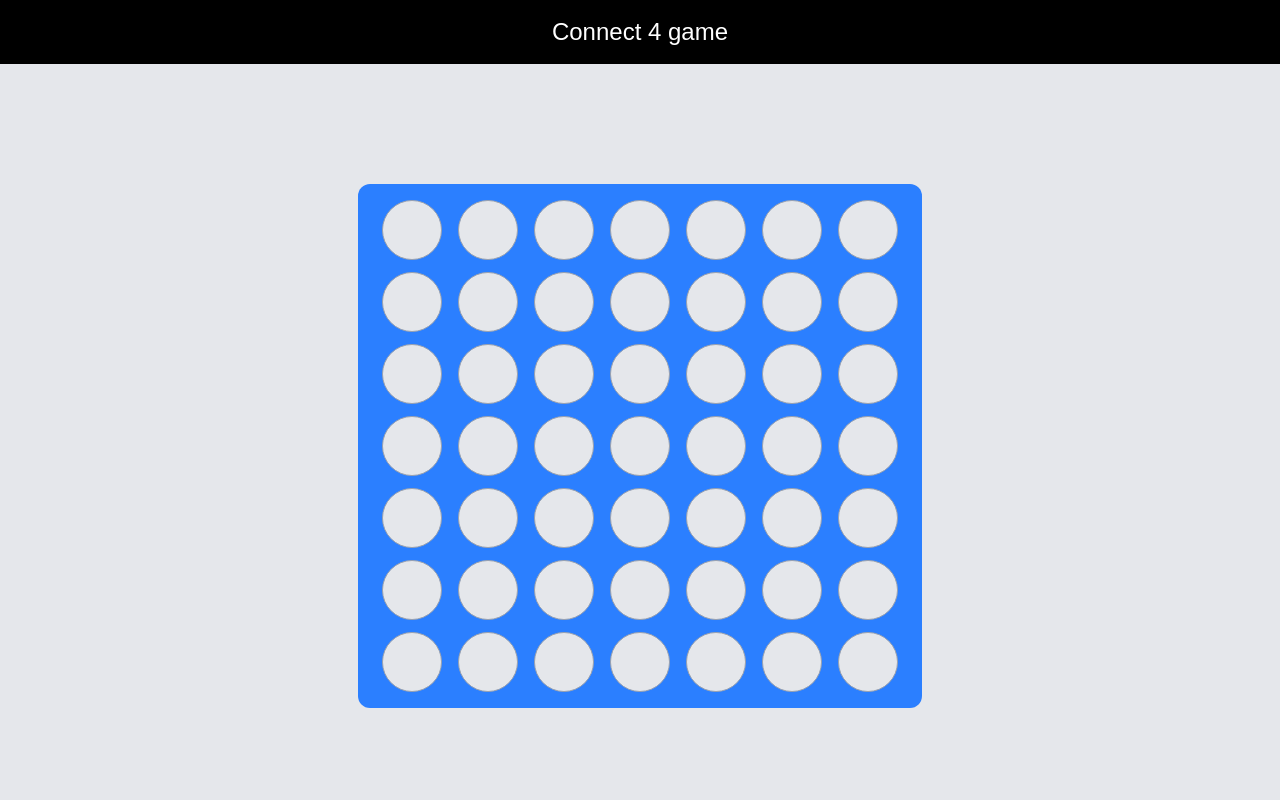
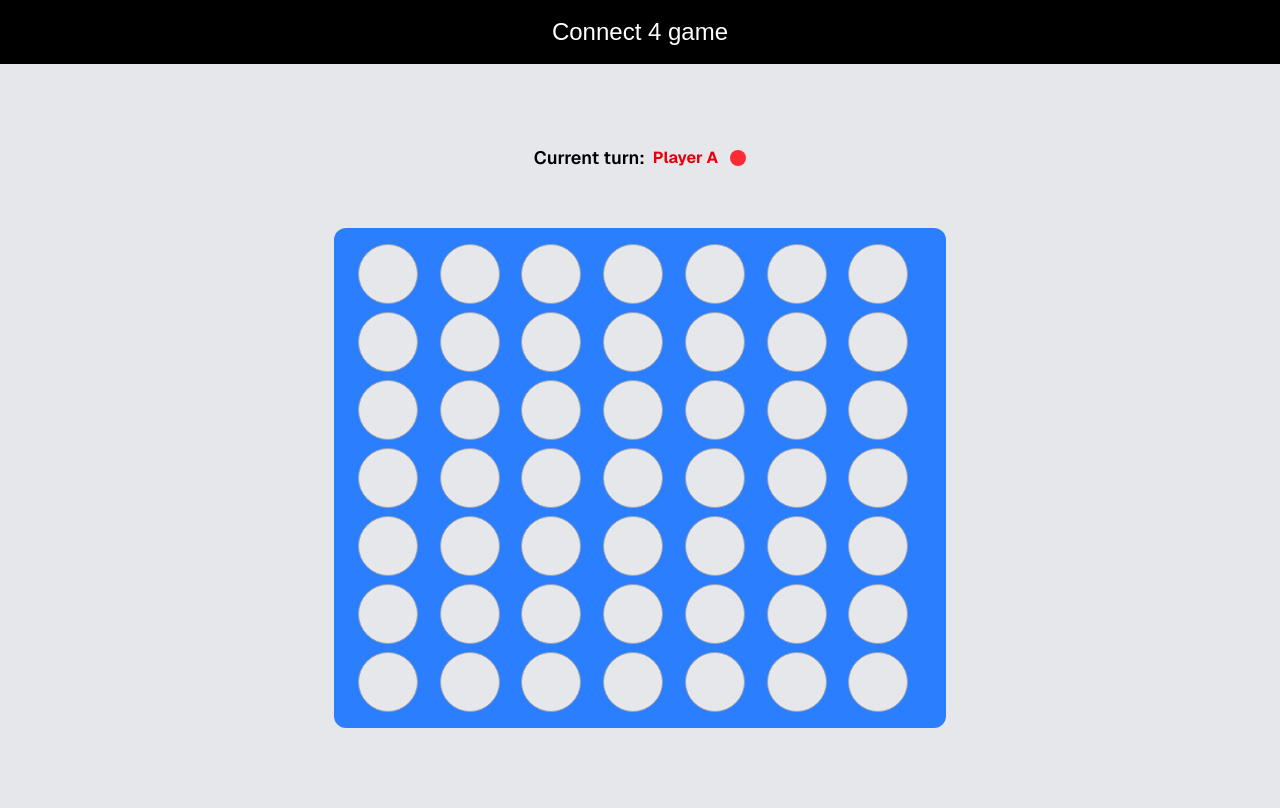
Before and after one commit to matiasv93/connect4-nextjs, a Next.js app: page / in a window 1280 px wide. Built offline with nearby package versions, Linux system fonts and the light colour scheme.

Commit message:
Move logic to useConnect4 hook

```diff
--- a/src/app/components/board.tsx
+++ b/src/app/components/board.tsx
@@ -1,53 +1,95 @@
 "use client";
 import { useState } from "react";
-import { Connect4, Player, PLAYER_A, PLAYER_B } from "../services/connect4";
+import { useConnect4 } from "../hooks/useConnect4";
+import type { Cell, Player } from "../services/connect4";
 
-const PLAYER_COLORS = {
-  [PLAYER_A]: "bg-red-500",
-  [PLAYER_B]: "bg-yellow-500",
+const PLAYER_COLORS: Record<Player, string> = {
+  A: "bg-red-500",
+  B: "bg-yellow-400",
+};
+const PLAYER_TEXT_COLORS: Record<Player, string> = {
+  A: "text-red-600",
+  B: "text-yellow-600",
 };
 
 export default function Board() {
-  const [game] = useState<Connect4>(new Connect4());
   const [hoveredCol, setHoveredCol] = useState<number | null>(null);
+  const { board, player, winner, numCols, play, reset } = useConnect4();
 
   return (
-    <div className="font-sans items-center justify-items-center flex-1 p-4 gap-16 sm:p-20 bg-gray-200">
+    <div className="relative font-sans items-center justify-items-center flex-1 p-4 gap-16 sm:p-20 bg-gray-200">
+      {/* Current player label */}
+      <div className="mb-4 flex items-center gap-2">
+        <span className="text-lg font-semibold text-black">Current turn:</span>
+        <span className={`font-bold ${PLAYER_TEXT_COLORS[player]}`}>
+          Player {player}
+        </span>
+        <span
+          className={`inline-block w-4 h-4 rounded-full ml-1 ${PLAYER_COLORS[player]}`}
+        ></span>
+      </div>
       {/* Arrow row */}
       <div
         className="grid grid-cols-7 gap-3 h-10 px-6"
-        style={{ width: "564px" }}
+        style={{ width: "612px" }}
       >
-        {game.board.map((_, colIdx) => (
+        {Array.from({ length: numCols }).map((_, colIdx) => (
           <div key={colIdx} className="flex items-center justify-center">
             {hoveredCol === colIdx ? (
-              <span className="text-3xl text-blue-500">↓</span>
+              <span className="text-2xl text-blue-500">↓</span>
             ) : null}
           </div>
         ))}
       </div>
       <div className="flex flex-col items-center justify-center bg-blue-500 px-6 py-4 rounded-xl">
-        <div className="grid grid-cols-7 gap-y-3 gap-x-4">
-          {game.board.flatMap((row, rowIdx) =>
-            row.map((cell, colIdx) => {
-              // Calculate the index for the flat array
-              const idx = rowIdx * game.board.length + colIdx;
-              const cellColor = PLAYER_COLORS[cell as Player] || "bg-gray-200";
-              // Highlight column on hover
+        <div
+          className={`grid grid-cols-7 gap-2 transition-all duration-200 ${
+            winner ? "opacity-50 pointer-events-none" : ""
+          }`}
+          style={{ width: "564px" }}
+        >
+          {board.flatMap((row: Cell[], rowIdx: number) =>
+            row.map((cell: Cell, colIdx: number) => {
+              const idx = rowIdx * numCols + colIdx;
+              let cellColor = "bg-gray-200";
+              if (cell === "A") cellColor = PLAYER_COLORS.A;
+              if (cell === "B") cellColor = PLAYER_COLORS.B;
               const highlight =
-                hoveredCol === colIdx ? "ring-4 ring-blue-400" : "";
+                hoveredCol === colIdx ? "ring-4 ring-blue-300" : "";
               return (
                 <div
                   key={idx}
                   className={`w-15 h-15 border border-gray-400 rounded-full transition-all duration-150 ${cellColor} ${highlight} cursor-pointer`}
                   onMouseEnter={() => setHoveredCol(colIdx)}
                   onMouseLeave={() => setHoveredCol(null)}
+                  onClick={() => play(colIdx)}
                 ></div>
               );
             })
           )}
         </div>
       </div>
+      {/* Winner Modal */}
+      {winner && (
+        <div className="fixed inset-0 flex items-start justify-center bg-black/30 z-10 pt-15">
+          <div className="bg-white rounded-lg shadow-lg p-8 flex flex-col items-center">
+            <span className="text-2xl font-bold mb-2 text-black">
+              Player{" "}
+              <span className={PLAYER_TEXT_COLORS[winner]}> {winner} </span>{" "}
+              wins!
+            </span>
+            <span
+              className={`inline-block w-8 h-8 rounded-full mb-4 ${PLAYER_COLORS[winner]}`}
+            ></span>
+            <button
+              className="px-6 py-2 bg-blue-500 text-white rounded hover:bg-blue-600 font-semibold cursor-pointer"
+              onClick={reset}
+            >
+              RESET
+            </button>
+          </div>
+        </div>
+      )}
     </div>
   );
 }
--- /dev/null
+++ b/src/app/hooks/useConnect4.ts
@@ -0,0 +1,36 @@
+import { useState } from "react";
+import {
+  Connect4,
+  PLAYER_A,
+  PLAYER_B,
+  Player,
+  Cell,
+} from "../services/connect4";
+
+export function useConnect4() {
+  const [game, setGame] = useState(() => new Connect4());
+  const [board, setBoard] = useState<Cell[][]>(
+    game.board.map((row) => [...row])
+  );
+  const [player, setPlayer] = useState<Player>(game.player);
+  const [winner, setWinner] = useState<Player | undefined>(game.winner);
+
+  const play = (col: number) => {
+    game.play(col);
+    setBoard(game.board.map((row) => [...row])); // force new reference
+    setPlayer(game.player);
+    setWinner(game.winner);
+  };
+
+  const reset = () => {
+    const newGame = new Connect4();
+    setGame(newGame);
+    setBoard(newGame.board.map((row) => [...row]));
+    setPlayer(newGame.player);
+    setWinner(newGame.winner);
+  };
+  const numRows = board.length;
+  const numCols = board[0]?.length || 0;
+
+  return { board, player, winner, numRows, numCols, play, reset };
+}
```
